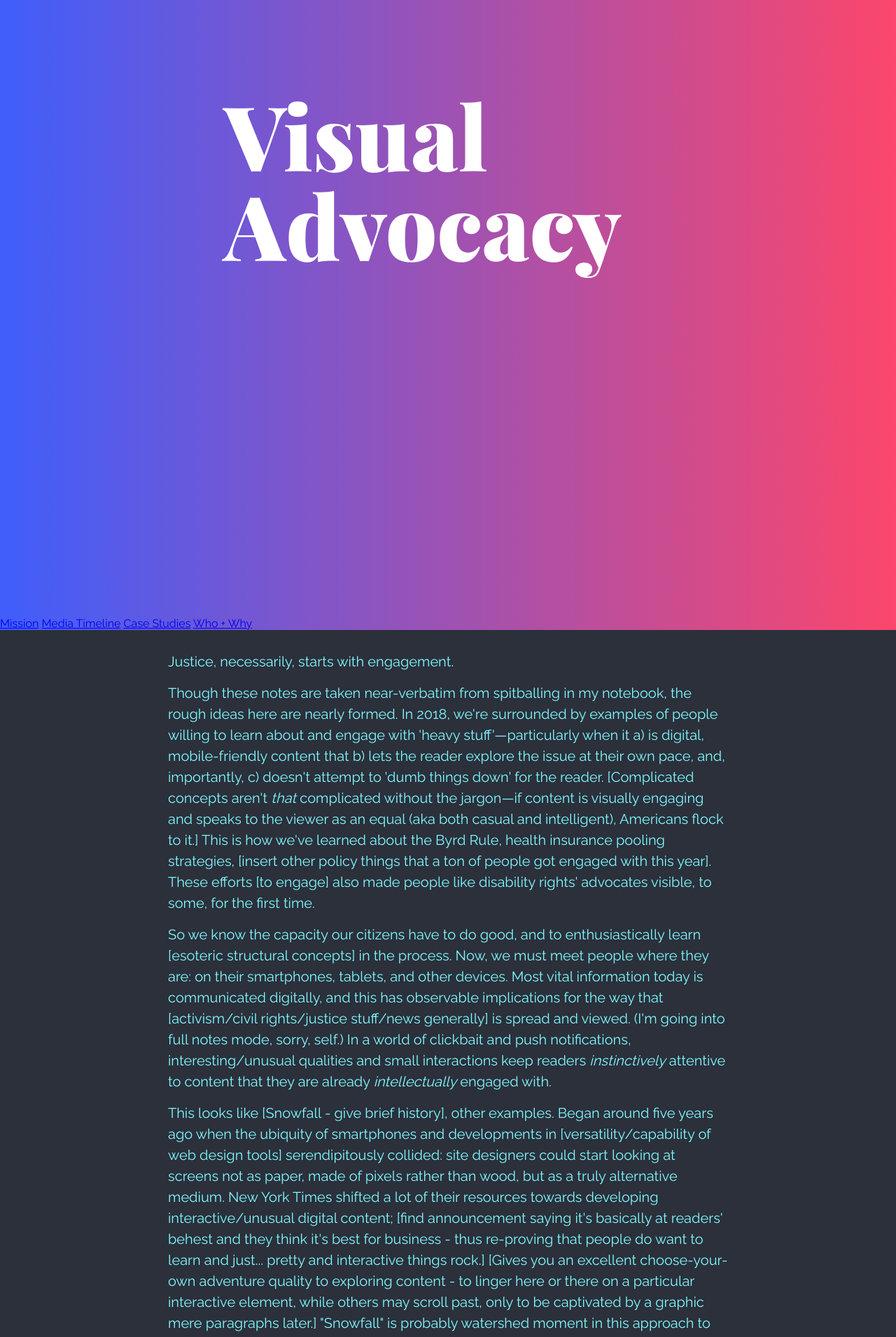
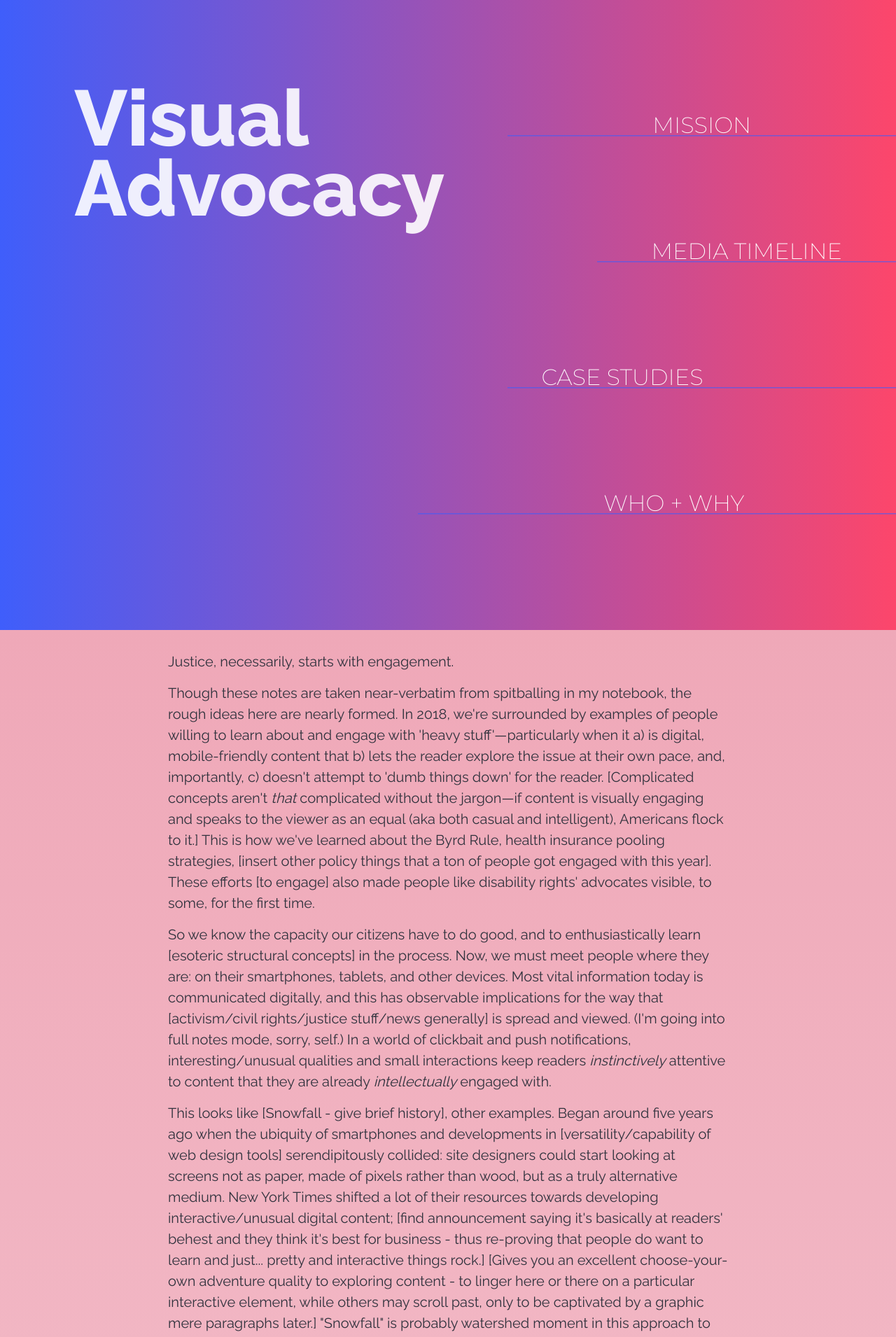
Before and after one commit to kbdonnally/visual-advocacy, a Jekyll site: the page built from new-home.html, in a window 1280 px wide. Shown: the top 1910 px of the page at 70% size. Built offline with Jekyll 4.4.1, drawn with Linux system fonts in a browser that asks for light colours; some of the changed text lies outside the part shown.

Commit message:
Redo homepage prototype, style explainer text/bg

```diff
--- a/_sass/_homepage.scss
+++ b/_sass/_homepage.scss
@@ -43,32 +43,34 @@ html, body {
 
 
 .home-grid-landing {
-	/* Image credit: subtlepatterns.com */
 	grid-area: landing;
 	position: relative;
 	display: flex;
-	flex-flow: column nowrap;
-	justify-content: space-around;
-	background-color: #fc466b;
+	justify-content: space-between;
+//	background-color: #fc466b;
   	background-image: -webkit-linear-gradient(to left, #fc466b, #3f5efb);
-  	background-image: linear-gradient(to left, rgba(252, 70, 107, 1), rgba(63, 94, 251, 1)); // url("img/noisy-grid-big.png"), linear-gradient(to left, rgba(252, 70, 107, 1), rgba(63, 94, 251, 1));
-	@media screen and (min-width: 1200px) {
-		justify-content: space-between;
+  	background-image: linear-gradient(to left, rgba(252, 70, 107, 1), rgba(63, 94, 251, 1));
+	@media screen and (min-width: 1024px) {
+		align-items: center;
 	}
 
 }
 
 .home-landing__title {
 	position: relative;
-	font-family: "Playfair Display", serif;
-	font-weight: 900;
+//	height: 2em;
+	font-family: "Raleway", sans-serif;
+	font-weight: bold;
 	font-size: 4rem;
-	line-height: 1;
-	color: white;
+	line-height: .9;
+//	text-transform: uppercase;
+/*	color: transparent;
+	background-image: linear-gradient(to left, rgba(252, 70, 107, 1), rgba(63, 94, 251, 1));
+	-webkit-background-clip: text;
+	background-clip: text; */
+	color: rgba(255,255,255,.9);
 	margin-left: auto;
 	margin-right: auto;
-	margin-top: 1em;
-	margin-bottom: 1em;
 	@media screen and (min-width: 400px) {
 		font-size: 4rem;
 	}
@@ -77,89 +79,90 @@ html, body {
 	}
 	@media screen and (min-width: 768px) {
 		font-size: 6rem;
-		margin-left: 25%;
+		align-self: flex-start;
+		margin-top: 8.33vw;
+		margin-left: 8.33%;
 		margin-right: initial;
-	}
-	@media screen and (min-width: 900px) {
-		font-size: 7.5rem;
+		padding-top: 12px;
 	}
 	@media screen and (min-width: 1200px) {
-		font-size: 8rem;
+		font-size: 7rem;
 	}
 }
 
-/**
- * Links to elsewhere in site
- */
+.home-landing__nav {
+	position: relative;
+	display: grid;
+	grid-template-rows: repeat(4, 1fr);
+	align-items: space-between;
+	width: 33.33%;
+	height: 80vh;
+}
 
-.home-grid-links {
-	grid-area: links;
+.home-nav__link {
+	display: block;
 	position: relative;
-	margin: 0 16px;
-	@media screen and (min-width: 400px) {
-		margin: 0 4.167%;
+	height: 100%;
+	font-family: "Montserrat", sans-serif;
+	font-weight: 200;
+	font-size: 1.5rem;
+	line-height: .9;
+	text-decoration: none;
+	text-align: right;
+	text-transform: uppercase;
+	color: white;
+	transition: color .2s;
+	&:nth-of-type(1) {
+		span {
+			width: 130%;
+			text-align: center;
+		}
 	}
-	@media screen and (min-width: 600px) {
-		margin: 0 8.33%;
+	&:nth-of-type(2) {
+		span {
+			width: 100%;
+			text-align: center;
+		}
+	}
+	&:nth-of-type(3) {
+		span {
+			width: 130%;
+			text-align: left;
+			padding-left: 1.5em;
+		}
+	}
+	&:nth-of-type(4) {
+		span {
+			width: 160%;
+			text-align: center;
+			padding-left: 1.5em;
+		}
+	}
+	span {
+		position: absolute;
+		display: block;
+		width: 100%;
+		right: 0;
+		bottom: 50%;
+		transform: translate(0, 50%);
+		&::after {
+			content: '';
+			position: absolute;
+			bottom: 0;
+			left: 0;
+			display: block;
+			height: 1px;
+			width: 100%;
+			background-color: rgba(63, 94, 251, 1); // white;
+		//	transform: translate(0, -11px);
+		}
+	}
+	&:hover, &:focus {
+		color: rgba(63, 94, 251, 1);
 	}
 	@media screen and (min-width: 768px) {
-		margin: 0;
-	}
-	@media screen and (min-width: 1024px) {
-		margin: 0 8.33%;
-	}
-}
-
-.home-links__wrapper {
-	width: 100%;
-	display: grid;
-	grid-template-columns: repeat(auto-fit, minmax(180px, 1fr));
-	justify-content: space-around;
-}
-
-.home-links__link {
-	position: relative;
-	display: block;
-	width: 120px;
-	padding: .25em .5em;
-	margin: 0 60px;
-	margin-bottom: 1em;
-	font-family: "Montserrat", sans-serif;
-	font-weight: 200;
-	font-size: 1.625rem;
-	line-height: 1;
-	text-align: center;
-	text-transform: uppercase;
-	text-decoration: none;
-	color: black !important;
-	border: 1px solid black;
-	transition: color .2s, border-color .2s;
-	&:nth-of-type(2n) {
-		justify-self: end;
-	}
-	&:hover {
-		text-decoration: none !important;
-		color: $hollywood-cerise !important;
-		border-color: $hollywood-cerise; // hsl(340, 100%, 50%); //$onyx;
-	//	opacity: .7;
-
-	}
-	@media screen and (min-width: 400px) {
-		justify-self: center !important;
-	}
-	@media screen and (min-width: 768px) {
-		font-size: 1.75rem;
-		width: 130px;
-	//	margin: 0 30px 1em 30px;
-		margin-bottom: 2em;
-		margin-top: 2em;
-	}
-
-	@media screen and (min-width: 1024px) {
-		width: 150px;
 		font-size: 2rem;
-		margin: 2em calc(150px / 3);
-	//	margin-bottom: 3em;
+	//	height: 3.5rem;
 	}
 }
 
@@ -169,7 +172,7 @@ html, body {
 
 .home-grid-explainer {
 	grid-area: explainer;
-	background-color: hsla(223, 15%, 20%, 1); //$onyx;
+	background-image: linear-gradient(to bottom, rgba(239, 168, 184, 1), rgba(239, 168, 184, .8) 75%, white);
 	padding: 0 4px;
 	@media screen and (min-width: 400px) {
 		padding: 0 4.167%;
@@ -203,7 +206,7 @@ html, body {
 .home-explainer__text {
 	font-size: 1.25rem;
 //	font-weight: bold;
-	color: hsla(182, 100%, 75%, 1);
+	color: #30323D; // hsla(182, 100%, 75%, 1);
 	line-height: 1.5;
 }
 
@@ -213,13 +216,14 @@ html, body {
 
 .home-grid-timeline {
 	grid-area: timeline;
-	background-color: black;
+	background-color: black; //rgba(63, 94, 251, 1);
+	display: none;
 }
 
 .home-timeline__title {
-	font-size: 2rem;
 	font-family: "Playfair Display", serif;
 	font-weight: 900;
+	color: transparent;
 }
 
 .home-timeline__line-wrapper {
@@ -247,11 +251,12 @@ html, body {
 .home-examples__title {
 	grid-area: title;
 	position: relative;
+	font-family: "Bungee", serif;
 	font-size: 2rem;
-	font-family: "Playfair Display", serif;
-	font-weight: 900;
+//	font-weight: 900;
 	text-align: center;
 	line-height: 2;
+	color: #6E44FF;
 	div {
 		font-family: "Montserrat", sans-serif;
 		font-size: .5em;
@@ -262,13 +267,15 @@ html, body {
 		line-height: 1;
 		opacity: .5;
 		display: none;
+		color: black;
+	//	color: rgba(63, 94, 251, 1);
 	}
 	@media screen and (min-width: 400px) {
 		font-size: 3rem;
 	}
 	@media screen and (min-width: 650px) {
 		div {
-			display: block;
+	//		display: block;
 		}
 	}
 	@media screen and (min-width: 768px) {
@@ -352,7 +359,7 @@ html, body {
 }
 
 .home-examples__example--1 {
-	border: 2px solid red;
+	background-color: #6E44FF;
 	div {
 
 	}
```
